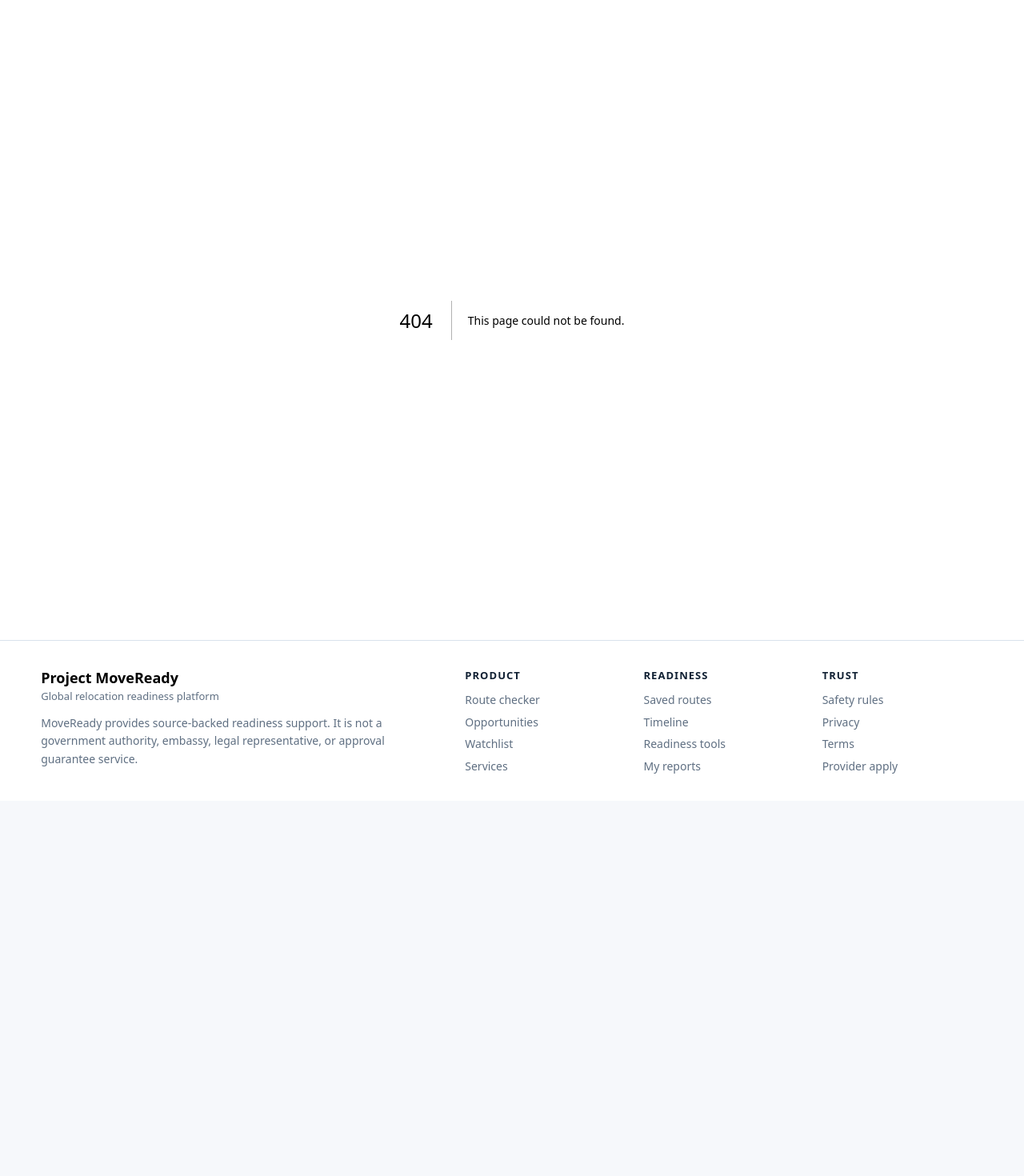
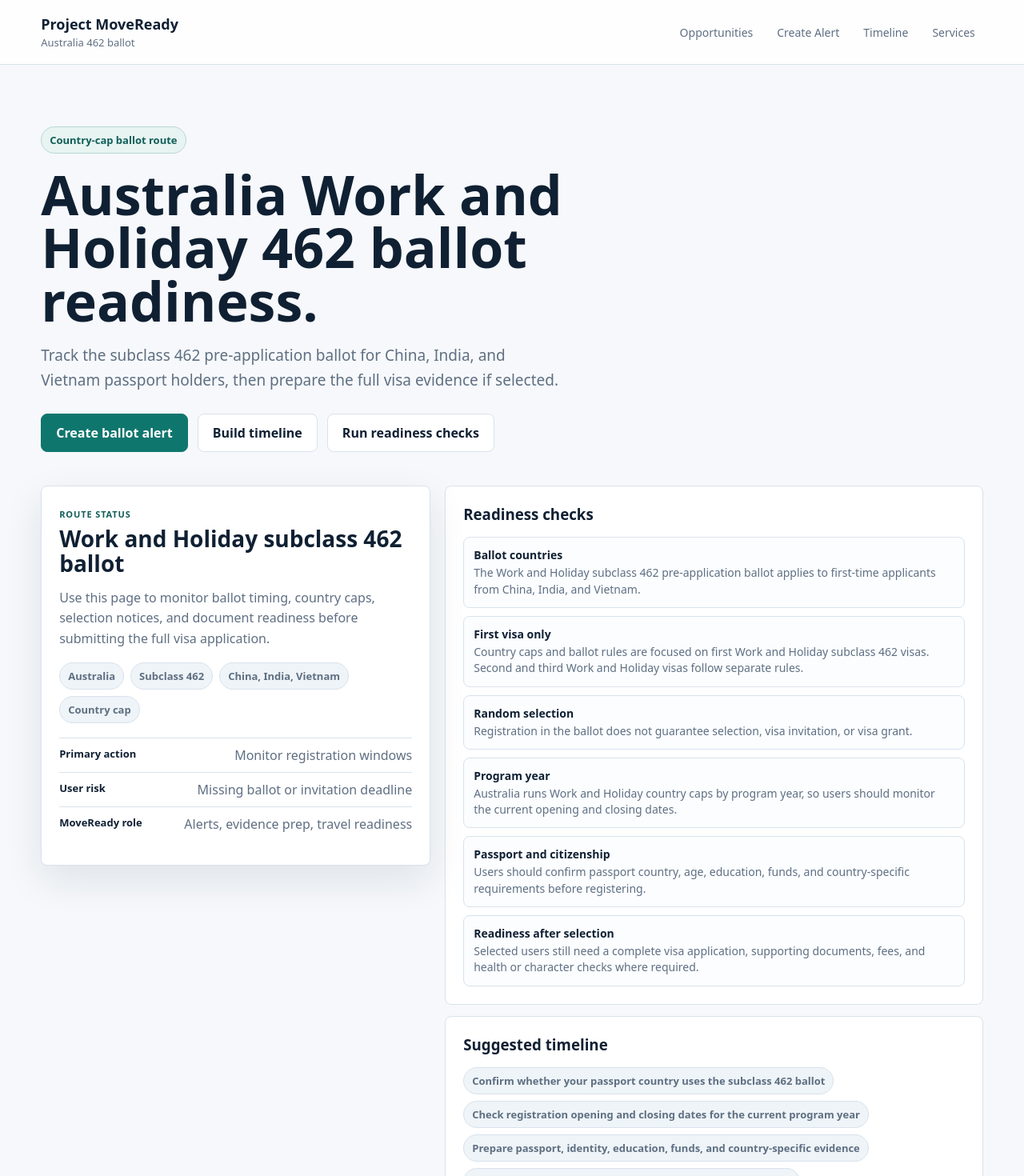
Before and after one commit to SirBM201/SirBM201-moveready-frontend, a Next.js app: page /opportunities/australia-462-ballot in a window 1280 px wide. Before the commit this address had no page. Shown: the top 1470 px of the page at 80% size. Before the commit the page ends 1001 px from the top, so only its background shows below. Built offline with nearby package versions, Linux system fonts and the light colour scheme.

Commit message:
Add Australia 462 ballot opportunity guide

```diff
--- /dev/null
+++ b/app/opportunities/australia-462-ballot/page.tsx
@@ -0,0 +1,94 @@
+const checks = [
+  ["Ballot countries", "The Work and Holiday subclass 462 pre-application ballot applies to first-time applicants from China, India, and Vietnam."],
+  ["First visa only", "Country caps and ballot rules are focused on first Work and Holiday subclass 462 visas. Second and third Work and Holiday visas follow separate rules."],
+  ["Random selection", "Registration in the ballot does not guarantee selection, visa invitation, or visa grant."],
+  ["Program year", "Australia runs Work and Holiday country caps by program year, so users should monitor the current opening and closing dates."],
+  ["Passport and citizenship", "Users should confirm passport country, age, education, funds, and country-specific requirements before registering."],
+  ["Readiness after selection", "Selected users still need a complete visa application, supporting documents, fees, and health or character checks where required."],
+];
+
+const timeline = [
+  "Confirm whether your passport country uses the subclass 462 ballot",
+  "Check registration opening and closing dates for the current program year",
+  "Prepare passport, identity, education, funds, and country-specific evidence",
+  "Register in the ballot only through official Australian systems",
+  "Monitor selection notice and invitation instructions",
+  "If selected, submit the full subclass 462 visa application before the deadline",
+  "Prepare insurance, arrival funds, travel plan, and employment expectations",
+];
+
+export default function Australia462BallotPage() {
+  return (
+    <main className="page-shell">
+      <header className="topbar">
+        <a className="brand" href="/"><strong>Project MoveReady</strong><span>Australia 462 ballot</span></a>
+        <nav className="nav" aria-label="Main navigation">
+          <a href="/opportunities">Opportunities</a>
+          <a href="/watchlist?type=opportunity&code=AU-462-BALLOT&title=Australia%20Work%20and%20Holiday%20462%20ballot">Create Alert</a>
+          <a href="/timeline">Timeline</a>
+          <a href="/services">Services</a>
+        </nav>
+      </header>
+
+      <section className="hero-band compact-hero">
+        <div className="hero-copy">
+          <span className="eyebrow">Country-cap ballot route</span>
+          <h1>Australia Work and Holiday 462 ballot readiness.</h1>
+          <p className="lede">Track the subclass 462 pre-application ballot for China, India, and Vietnam passport holders, then prepare the full visa evidence if selected.</p>
+          <div className="actions">
+            <a className="btn primary" href="/watchlist?type=opportunity&code=AU-462-BALLOT&title=Australia%20Work%20and%20Holiday%20462%20ballot">Create ballot alert</a>
+            <a className="btn" href="/timeline">Build timeline</a>
+            <a className="btn" href="/readiness">Run readiness checks</a>
+          </div>
+        </div>
+      </section>
+
+      <section className="section no-top-pad">
+        <div className="route-detail-layout">
+          <aside className="route-detail-side">
+            <span className="overline">Route status</span>
+            <h2>Work and Holiday subclass 462 ballot</h2>
+            <p>Use this page to monitor ballot timing, country caps, selection notices, and document readiness before submitting the full visa application.</p>
+            <div className="badge-row">
+              <span className="badge">Australia</span>
+              <span className="badge">Subclass 462</span>
+              <span className="badge">China, India, Vietnam</span>
+              <span className="badge">Country cap</span>
+            </div>
+            <div className="route-metrics">
+              <div><strong>Primary action</strong><span>Monitor registration windows</span></div>
+              <div><strong>User risk</strong><span>Missing ballot or invitation deadline</span></div>
+              <div><strong>MoveReady role</strong><span>Alerts, evidence prep, travel readiness</span></div>
+            </div>
+          </aside>
+
+          <div className="route-detail-main">
+            <section className="detail-section">
+              <h3>Readiness checks</h3>
+              <div className="mini-list">
+                {checks.map(([title, text]) => <div key={title}><strong>{title}</strong><span>{text}</span></div>)}
+              </div>
+            </section>
+
+            <section className="detail-section">
+              <h3>Suggested timeline</h3>
+              <div className="badge-row">
+                {timeline.map((item) => <span className="badge" key={item}>{item}</span>)}
+              </div>
+            </section>
+
+            <section className="detail-section">
+              <h3>Official links</h3>
+              <p>Confirm current ballot dates, country caps, and subclass 462 eligibility through Australia Home Affairs before acting.</p>
+              <div className="actions">
+                <a className="btn primary" href="https://immi.homeaffairs.gov.au/what-we-do/whm-program/latest-news/new-work-and-holiday-subclass-462-visa-pre-application-process" target="_blank" rel="noreferrer">Ballot process</a>
+                <a className="btn" href="https://immi.homeaffairs.gov.au/what-we-do/whm-program/status-of-country-caps" target="_blank" rel="noreferrer">Country caps</a>
+                <a className="btn" href="https://immi.homeaffairs.gov.au/visas/getting-a-visa/visa-listing/work-holiday-462/first-work-holiday-462" target="_blank" rel="noreferrer">First 462 visa</a>
+              </div>
+            </section>
+          </div>
+        </div>
+      </section>
+    </main>
+  );
+}
```
